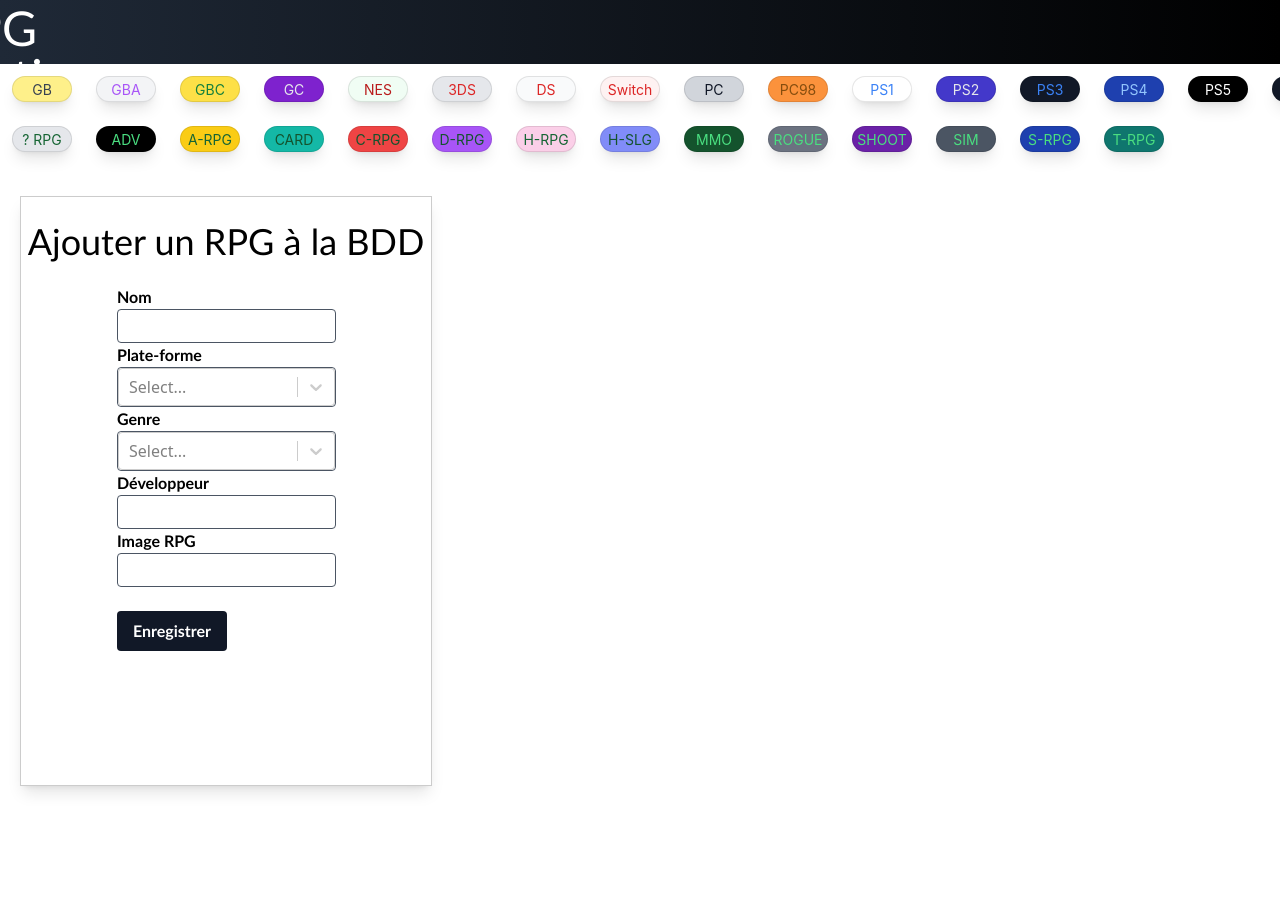
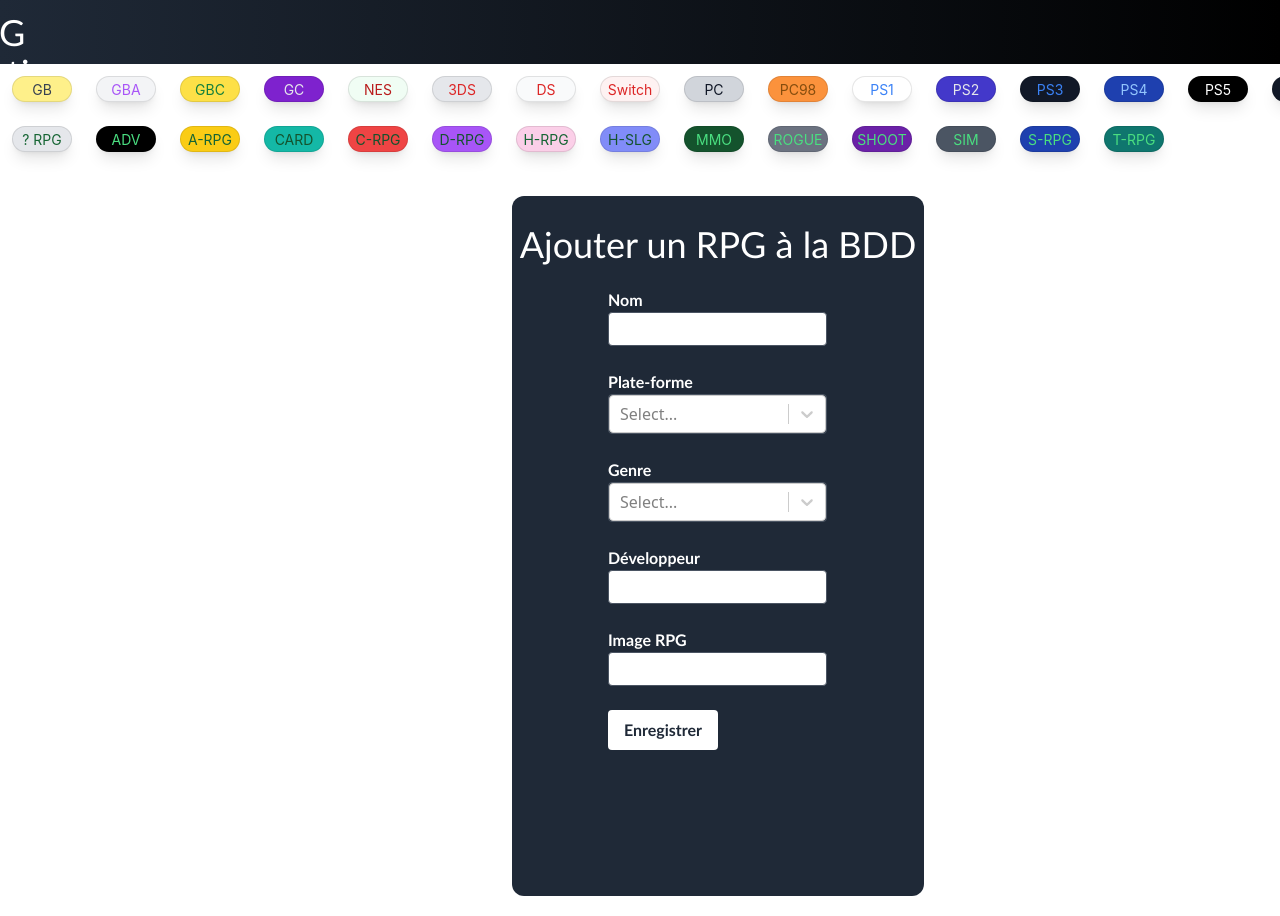
Before and after one commit to BenZen59/RPGCollectionRevive, a React (Create React App) app: page /addrpg in a window 1280 px wide. Shown: the top 916 px of the page. Before the commit the page ends 806 px from the top, so only its background shows below. Built offline with nearby package versions, Linux system fonts and the light colour scheme.

Commit message:
fixcss list and for update, add rpg

```diff
--- a/src/components/AddRpg/AddRpg.jsx
+++ b/src/components/AddRpg/AddRpg.jsx
@@ -187,13 +187,12 @@ export default function AddRpg() {
   };
 
   return (
-    <div className='w-[412px] h-[590px] font-candara shadow-lg border border-black border-solid border-opacity-20 m-5'>
-      <h3 className='text-4xl text-center mt-6 mb-6'>
-        Ajouter un RPG à la BDD
-      </h3>
+    <div className='w-[412px] h-[700px] font-candara rounded-xl mt-5 mb-5 ml-[40%] bg-gray-800 text-white pt-1'>
+      <h3 className='text-4xl text-center mt-6 '>Ajouter un RPG à la BDD</h3>
       <div className='flex ml-24'>
         <form onSubmit={handleSubmit}>
           <div className=''>
+            <br />
             <label htmlFor='nom' className='font-bold'>
               Nom
             </label>
@@ -204,9 +203,10 @@ export default function AddRpg() {
               name='name'
               value={rpgData.name}
               onChange={handleChange1}
-              className='border border-gray-600 border-solid rounded px-2 py-1 '
+              className='border border-gray-600 border-solid rounded px-2 py-1 text-gray-800'
             />
           </div>
+          <br />
           <label className='font-bold'>Plate-forme</label>
           <br />
           <Select
@@ -217,6 +217,7 @@ export default function AddRpg() {
             onChange={handleChange2}
             className='border border-gray-600 border-solid rounded font-sans'
           />
+          <br />
           <label className='font-bold'>Genre</label>
           <br />
           <Select
@@ -228,6 +229,7 @@ export default function AddRpg() {
             className='border border-gray-600 border-solid rounded font-sans'
           />
           <div className=''>
+            <br />
             <label htmlFor='developpeur' className='font-bold'>
               Développeur
             </label>
@@ -238,11 +240,12 @@ export default function AddRpg() {
               name='developer'
               value={rpgData.developer}
               onChange={handleChange1}
-              className='border border-gray-600 border-solid rounded px-2 py-1'
+              className='border border-gray-600 border-solid rounded px-2 py-1 text-gray-800'
             />
           </div>
 
           <div className=''>
+            <br />
             <label htmlFor='image' className='font-bold'>
               Image RPG
             </label>
@@ -253,7 +256,7 @@ export default function AddRpg() {
               name='imagerpg'
               value={rpgData.image}
               onChange={handleChange1}
-              className='border border-gray-600 border-solid rounded px-2 py-1'
+              className='border border-gray-600 border-solid rounded px-2 py-1 text-gray-800'
             />
             {rpgData.imagerpg && (
               <img
@@ -266,7 +269,7 @@ export default function AddRpg() {
           <br />
           <button
             type='submit'
-            className='bg-gray-900 text-white font-bold py-2 px-4 rounded'
+            className='bg-white text-gray-800 font-bold py-2 px-4 rounded'
           >
             Enregistrer
           </button>
--- a/src/components/Header/Header.jsx
+++ b/src/components/Header/Header.jsx
@@ -5,10 +5,10 @@ export default function Header() {
   const [isLogin, setIsLogin] = useState('');
   return (
     <div
-      className='w-full h-16 bg-gradient-to-r from-gray-800 to-black text-white text-5xl text-center font-candara
+      className='w-full h-16 bg-gradient-to-r from-gray-800 to-black text-white text-4xl text-center font-candara
     '
     >
-      <div className='flex justify-center pt-1'>
+      <div className='flex justify-center pt-3'>
         <h1>RPG Collection Revive</h1>
         <MdLogin className='ml-[1300px]' />
       </div>
--- a/src/components/ListRPG/ListRPG.jsx
+++ b/src/components/ListRPG/ListRPG.jsx
@@ -256,7 +256,7 @@ export default function ListRPG() {
   };
 
   return (
-    <div className='ml-[27%] font-candara'>
+    <div className='ml-[22%] font-candara'>
       <Link
         to='/addrpg'
         className='bg-gray-800 text-white font-bold py-2 px-4 rounded ml-4'
@@ -266,24 +266,24 @@ export default function ListRPG() {
       <h1 className='font-bold text-2xl mb-4 ml-[30%] text-gray-800'>
         Liste des RPG
       </h1>
-      <table className='ml-4 mt-1 mb-8 bg-white border-separate border-spacing-y-4 border border-white text-white shadow-lg'>
+      <table className='ml-4 mt-1 mb-8 bg-white border-separate border-spacing-y-4  border border-white text-white shadow-lg'>
         <thead className='mb-3'>
           <tr className='text-xl'>
             <th className=' border-t border-l border-white border-solid bg-white'></th>
-            <th className='p-4 border rounded order-slate-600 bg-gray-800'>
+            <th className='p-4 border rounded-xl order-slate-600 bg-gray-800'>
               Nom
             </th>
-            <th className='p-4 border rounded bg-gray-800'>Plate-forme</th>
-            <th className='p-4 border rounded bg-gray-800'>Genre</th>
-            <th className='p-4 border rounded bg-gray-800'>Développeur</th>
+            <th className='p-4 border rounded-xl bg-gray-800'>Plate-forme</th>
+            <th className='p-4 border rounded-xl bg-gray-800'>Genre</th>
+            <th className='p-4 border rounded-xl bg-gray-800'>Développeur</th>
             <th className='border-t border-r border-white border-solid bg-white'></th>
             <th className='border-t border-r border-white border-solid bg-white'></th>
           </tr>
         </thead>
-        <tbody className=''>
+        <tbody>
           {dataRPG.map((rpg) => (
             <tr key={rpg.id} className='text-center'>
-              <td className='border-black border-solid p-2 border bg-gray-800 rounded'>
+              <td className='p-2 bg-gray-800 rounded-l-xl'>
                 {rpg.imagerpg && (
                   <img
                     src={rpg.imagerpg}
@@ -292,23 +292,23 @@ export default function ListRPG() {
                   />
                 )}
               </td>
-              <td className='p-4 text-2xl font-bold border  bg-gray-800'>
+              <td className='p-4 text-2xl font-bold border border-solid border-gray-800 bg-gray-800'>
                 {rpg.name}
               </td>
-              <td className='border rounded bg-gray-800'>
+              <td className=' bg-gray-800 border border-solid border-gray-800'>
                 <button className='font-sans'>
                   <SupportButton SupportId={defineSupport(rpg.support)} />
                 </button>
               </td>
-              <td className='border rounded bg-gray-800'>
+              <td className=' bg-gray-800 border border-solid border-gray-800'>
                 <button className='font-sans'>
                   <GenreButton GenreId={defineGenre(rpg.genre)} />
                 </button>
               </td>
-              <td className='text-xl p-4 border rounded bg-gray-800'>
+              <td className='text-xl p-4  bg-gray-800 border border-solid border-gray-800'>
                 {rpg.developer}
               </td>
-              <td className='p-4 border rounded bg-gray-800'>
+              <td className='p-4  bg-gray-800 border border-solid border-gray-800'>
                 <button
                   className='bg-white text-gray-800 font-bold py-2 px-4 rounded'
                   onClick={() =>
@@ -325,7 +325,7 @@ export default function ListRPG() {
                   Details
                 </button>
               </td>
-              <td className='p-4 border rounded bg-gray-800'>
+              <td className='p-4  bg-gray-800 border border-solid border-gray-800 rounded-r-xl'>
                 <button
                   className='bg-white text-gray-800 font-bold py-2 px-4 rounded'
                   onClick={() =>
--- a/src/components/UpdateRpg/UpdateRpg.jsx
+++ b/src/components/UpdateRpg/UpdateRpg.jsx
@@ -195,11 +195,12 @@ export default function UpdateRpg() {
     }
   };
   return (
-    <div className='w-[412px] h-[590px] font-candara shadow-lg border border-black border-solid border-opacity-20 m-5'>
-      <h3 className='text-4xl text-center mt-6 mb-6'>Modifier un RPG</h3>
+    <div className='w-[412px] h-[700px] font-candara rounded-xl mt-5 mb-5 ml-[40%] bg-gray-800 text-white pt-1'>
+      <h3 className='text-4xl text-center mt-6'>Modifier un RPG</h3>
       <div className='flex ml-24'>
         <form onSubmit={handleSubmit}>
           <div className=''>
+            <br />
             <label htmlFor='nom' className='font-bold'>
               Nom
             </label>
@@ -210,9 +211,10 @@ export default function UpdateRpg() {
               name='name'
               value={rpgData.name}
               onChange={handleChange1}
-              className='border border-gray-600 border-solid rounded px-2 py-1 '
+              className='border border-gray-600 border-solid rounded px-2 py-1 text-gray-800 '
             />
           </div>
+          <br />
           <label className='font-bold'>Plate-forme</label>
           <br />
           <Select
@@ -223,6 +225,7 @@ export default function UpdateRpg() {
             onChange={handleChange2}
             className='border border-gray-600 border-solid rounded font-sans'
           />
+          <br />
           <label className='font-bold'>Genre</label>
           <br />
           <Select
@@ -234,6 +237,7 @@ export default function UpdateRpg() {
             className='border border-gray-600 border-solid rounded font-sans'
           />
           <div className=''>
+            <br />
             <label htmlFor='developpeur' className='font-bold'>
               Développeur
             </label>
@@ -244,11 +248,12 @@ export default function UpdateRpg() {
               name='developer'
               value={rpgData.developer}
               onChange={handleChange1}
-              className='border border-gray-600 border-solid rounded px-2 py-1'
+              className='border border-gray-600 border-solid rounded px-2 py-1 text-gray-800'
             />
           </div>
 
           <div className=''>
+            <br />
             <label htmlFor='image' className='font-bold'>
               Image RPG
             </label>
@@ -259,7 +264,7 @@ export default function UpdateRpg() {
               name='imagerpg'
               value={rpgData.imagerpg}
               onChange={handleChange1}
-              className='border border-gray-600 border-solid rounded px-2 py-1'
+              className='border border-gray-600 border-solid rounded px-2 py-1 text-gray-800'
             />
             {rpgData.imagerpg && (
               <img
@@ -272,7 +277,7 @@ export default function UpdateRpg() {
           <br />
           <button
             type='submit'
-            className='bg-gray-900 text-white font-bold py-2 px-4 rounded'
+            className='bg-white text-gray-800 font-bold py-2 px-4 rounded'
           >
             Enregistrer
           </button>
```
